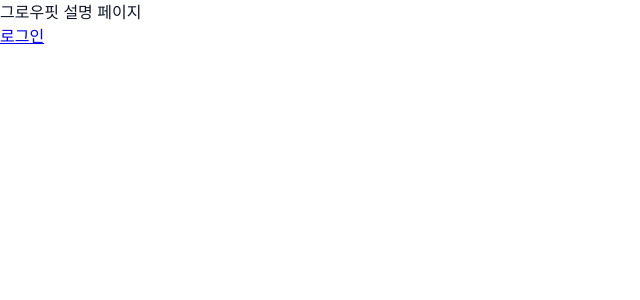
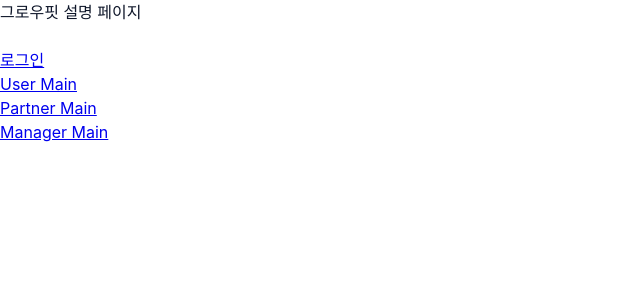
Before and after one commit to bctone1/GF_Frontend, a React (Create React App) app: page / in a window 1280 px wide. Shown: the top 300 px of the page, without its empty margins (0-640 px from the left). Built offline with nearby package versions, Linux system fonts and the light colour scheme.

Commit message:
컴포넌트 정리

```diff
--- a/src/App.js
+++ b/src/App.js
@@ -13,18 +13,25 @@ import UserWorkflow from './UserComponents/UserWorkflow';
 import UserHistory from './UserComponents/UserHistory';
 import UserProfile from './UserComponents/UserProfile';
 
-import PartnerComponent from './PartnerComponents/Partner';
-import ManagerComponent from './ManagerComponents/Manager';
+
+import PartnerDashboard from './PartnerComponents/PartnerDashboard';
+
+
+import ManagerDashboard from './ManagerComponents/ManagerDashboard';
 
 export default function App() {
   return (
     <>
       <Routes>
+
+
+
         <Route path="/" element={<Main />} />
         <Route path="/login" element={<Login />} />
         <Route path="/signup/student" element={<StudentSignup />} />
         <Route path="/signup/partner" element={<PartnerSignup />} />
 
+        {/* 유저 컴포넌트 */}
         <Route path="/user/dashboard" element={<UserDashboard />} />
         <Route path="/user/practice" element={<UserPractice />} />
         <Route path="/user/project" element={<UserProject />} />
@@ -35,9 +42,15 @@ export default function App() {
         <Route path="/user/profile" element={<UserProfile />} />
 
 
+        {/* 파트너 컴포넌트 */}
+        <Route path="/partner/dashboard" element={<PartnerDashboard />} />
 
-        <Route path="/partner" element={<PartnerComponent />} />
-        <Route path="/manager" element={<ManagerComponent />} />
+
+        {/* 매니저 컴포넌트 */}
+        <Route path="/manager/dashboard" element={<ManagerDashboard />} />
+
+
+
       </Routes>
     </>
   );
--- a/src/Main.js
+++ b/src/Main.js
@@ -1,7 +1,12 @@
 export default function Main() {
     return (
         <>
-            그로우핏 설명 페이지<br /><a href="/login">로그인</a>
+            그로우핏 설명 페이지<br />
+            <br />
+            <a href="/login">로그인</a><br />
+            <a href="/user/dashboard">User Main</a><br />
+            <a href="/partner/dashboard">Partner Main</a><br />
+            <a href="/manager/dashboard">Manager Main</a><br />
         </>
     )
 }
```
Also changed, not shown: src/ManagerComponents/Manager.js (deleted), src/ManagerComponents/ManagerDashboard.js (added), src/PartnerComponents/Partner.js (deleted), src/PartnerComponents/PartnerDashboard.js (added).
